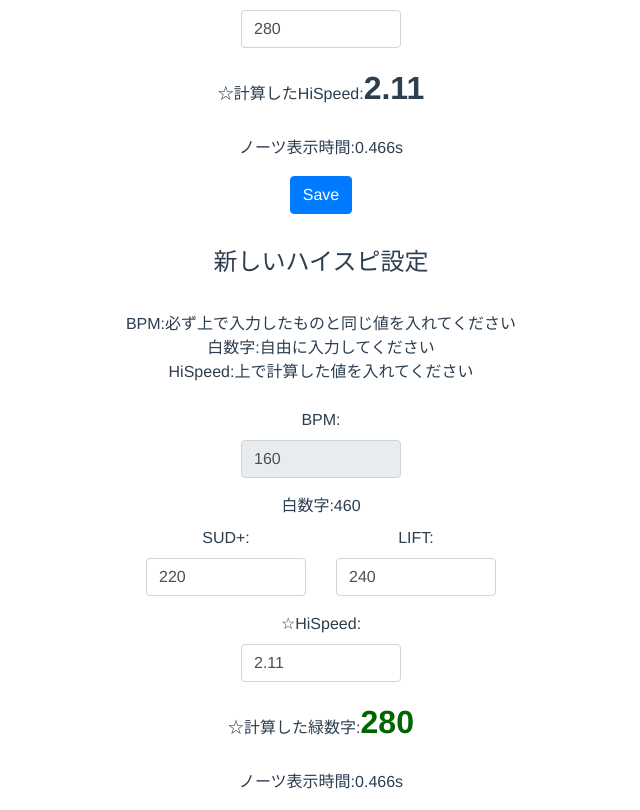
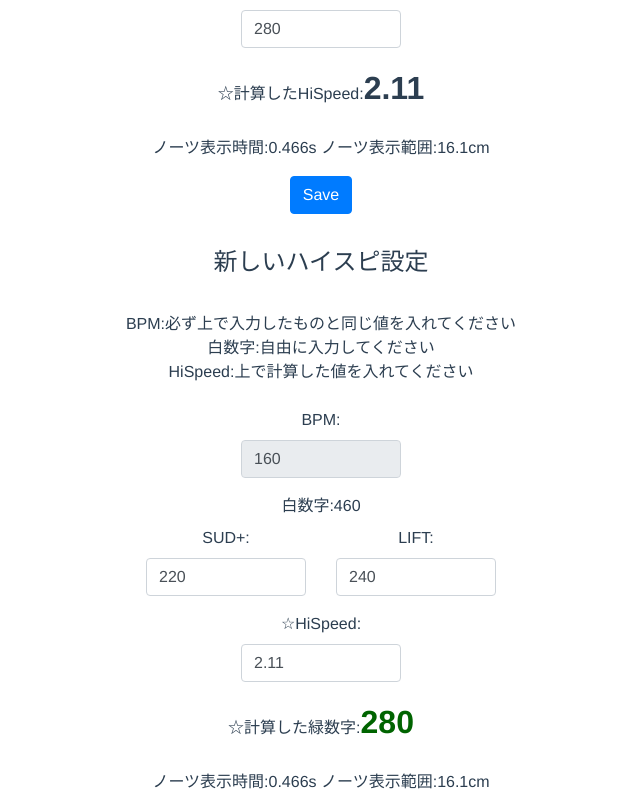
Before and after one commit to sss-szk/hispeed-calc, a Vue app: page / in a window 1280 px wide. Shown: the part 440-1250 px from the top of the page, without its empty margins (319-959 px from the left). Built offline with nearby package versions, Linux system fonts and the light colour scheme.

Commit message:
詳細情報コンポーネント追加

```diff
--- /dev/null
+++ b/src/components/DetailInfo.vue
@@ -0,0 +1,60 @@
+<template>
+    <div>
+        <p>ノーツ表示時間:{{ this.blue }}s ノーツ表示範囲:{{ this.length }}cm</p>
+    </div>
+</template>
+
+<script>
+import { ref, watch ,onMounted } from 'vue';
+export default {
+props: {
+    green: {
+        type: Number,
+        required: true,
+    },
+    white: {
+        type: Number,
+        required: true,
+    }
+},
+setup(props) {
+    // refを使用してローカルなリアクティブな変数 localBpm を定義し、props.bpm の初期値で初期化
+    const blue = ref(0);
+    const length = ref(0)
+
+    // props.bpm の変更を検知して、localBpm.value を新しい値で更新
+    watch(() => props.green, (newGreen) => {
+        blue.value = calcBlue(newGreen);
+    })
+    watch(() => props.white, (newWhite) => {
+        length.value = calcLength(newWhite);
+    });
+
+    // onMountedフックで初期化
+    onMounted(() => {
+        length.value = calcLength(props.white);
+        blue.value = calcBlue(props.green);
+    });
+
+    function calcBlue(green) {
+        var blue =  parseFloat(green) * 0.01666 / 10;
+        return parseFloat(blue.toFixed(3));
+    }
+
+    function calcLength(white) {
+        var len = parseFloat(white) * 0.35 /10;
+        return parseFloat(len.toFixed(2));
+    }
+
+    // setup関数から返すオブジェクト。これにより、コンポーネント内で使用できる変数や関数を提供
+    return {
+        blue,length
+    };
+}
+}
+</script>
+
+<!-- Add "scoped" attribute to limit CSS to this component only -->
+<style scoped>
+
+</style>
--- a/src/components/GreenCalculator.vue
+++ b/src/components/GreenCalculator.vue
@@ -44,9 +44,7 @@
         </div>
       </div>
 
-      <div>
-        <p>ノーツ表示時間:{{ this.blue }}s</p>
-      </div>
+      <DetailInfo v-model:green="green" v-model:white="white"></DetailInfo>
     </div>
 
   </div>
@@ -54,7 +52,12 @@
 
 <script>
 import { ref, watch ,onMounted } from 'vue';
+import DetailInfo from './DetailInfo.vue';
+
 export default {
+  components: {
+    DetailInfo
+  },
   props: {
     bpm: {
       type: Number,
@@ -69,7 +72,6 @@ export default {
     const white = ref(0);
     const lift = ref(0);
     const sud = ref(0);
-    const blue = ref(0);
 
     // localBpm の変更を検知して、emit('update:bpm', newBpm) で親コンポーネントに通知
     watch(localBpm, (newBpm) => {
@@ -81,9 +83,6 @@ export default {
       localBpm.value = newBpm;
       green.value = calcGreen(white.value, localBpm.value, hispeed.value);
     });
-    watch(() => green.value, (newGreen) => {
-      blue.value = calcBlue(newGreen);
-    })
     watch(() => hispeed.value, (newHs) => {
       hispeed.value = newHs;
       green.value = calcGreen(white.value, localBpm.value, hispeed.value);
@@ -108,7 +107,6 @@ export default {
       sud.value = 220;
       lift.value = 240;
       green.value = calcGreen(white.value , localBpm.value , hispeed.value);
-      blue.value = calcBlue(green.value);
     });
 
     function calcGreen(white, bpm, hs) {
@@ -116,14 +114,9 @@ export default {
       return green;
     }
 
-    function calcBlue(green) {
-      var blue =  parseFloat(green) * 0.01666 / 10;
-      return parseFloat(blue.toFixed(3));
-    }
-
     // setup関数から返すオブジェクト。これにより、コンポーネント内で使用できる変数や関数を提供
     return {
-      localBpm,green,blue,hispeed,white,lift,sud
+      localBpm,green,hispeed,white,lift,sud
     };
   }
 }
--- a/src/components/HispeedCalculator.vue
+++ b/src/components/HispeedCalculator.vue
@@ -37,9 +37,7 @@
         </div>
       </div>
 
-      <div>
-        <p>ノーツ表示時間:{{ this.blue }}s</p>
-      </div>
+      <DetailInfo v-model:green="localGreen" v-model:white="localWhite"></DetailInfo>
     </div>
 
   </div>
@@ -47,7 +45,12 @@
 
 <script>
 import { ref, watch, onMounted } from 'vue';
+import DetailInfo from './DetailInfo.vue';
+
 export default {
+  components: {
+    DetailInfo
+  },
   props: {
     bpm: {
       type: Number,
```
